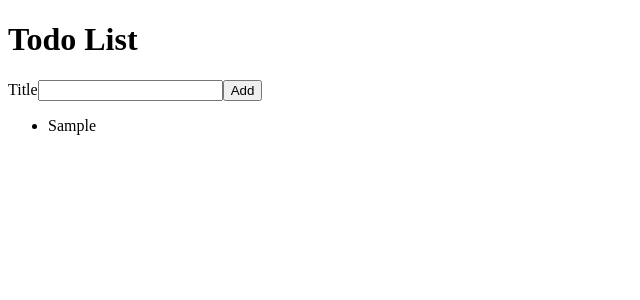
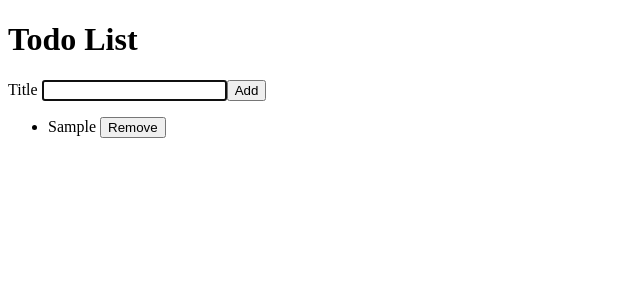
Before and after one commit to AnnaLuky/react-todo, a React (Create React App) app: page / in a window 1280 px wide. Both pictures are taken after typing "Sample" into the empty fields and a click on the button "Add". Shown: the top 300 px of the page, without its empty margins (0-640 px from the left). Built offline with nearby package versions, Linux system fonts and the light colour scheme; the HTML template or start-up script is replaced by a standard one.

Commit message:
Lesson 1.6

```diff
--- a/src/AddTodoForm.js
+++ b/src/AddTodoForm.js
@@ -1,4 +1,5 @@
 import React, { useState } from "react";
+import { InputWithLabel } from "./InputWithLabel";
 
 function AddTodoForm({ onAddTodo }) {
     const [todoTitle, setTodoTitle] = useState("");
@@ -19,8 +20,7 @@ function AddTodoForm({ onAddTodo }) {
 
     return (
         <form onSubmit={handleAddTodo}>
-            <label htmlFor="todoTitle" >Title</label>
-            <input name="title" id="todoTitle" type="text" value={todoTitle} onChange={handleTitleChange}></input>
+            <InputWithLabel todoTitle={todoTitle} handleTitleChange={handleTitleChange} >Title</InputWithLabel>
             <button type="submit">Add</button>
         </form>
     );
--- a/src/App.js
+++ b/src/App.js
@@ -20,12 +20,16 @@ function App() {
     setTodoList([...todoList, newTodo]);
   }
 
+  function removeTodo(id) {
+    const newTodoList = todoList.filter(function (todo) { return todo.id !== id; });
+    setTodoList(newTodoList);
+  }
+
   return (
     <div>
       <h1>Todo List</h1>
       <AddTooForm onAddTodo={addTodo} />
-
-      <TodoList todoList={todoList} />
+      <TodoList onRemoveTodo={removeTodo} todoList={todoList} />
     </div>
   );
 }
--- /dev/null
+++ b/src/InputWithLabel.js
@@ -0,0 +1,16 @@
+import React, { useEffect, useRef } from "react";
+
+export function InputWithLabel({children, todoTitle, handleTitleChange}) {
+    const inputRef = useRef();
+
+    useEffect(()=>{
+        if (inputRef.current){
+            inputRef.current.focus();
+        }
+    });
+
+    return (<>
+        <label htmlFor="todoTitle" >{children} </label>
+        <input name="title" ref={inputRef} id="todoTitle" type="text" value={todoTitle} onChange={handleTitleChange} />
+    </>)
+}
--- a/src/TodoList.js
+++ b/src/TodoList.js
@@ -2,11 +2,11 @@ import React from "react";
 import TodoListItem from "./TodoListItem";
 
 
-function TodoList({ todoList }) {
+function TodoList({ todoList, onRemoveTodo }) {
   return (
     <ul>
       {todoList.map(function (toDoListItem) {
-        return (<TodoListItem key={toDoListItem.id} todo={toDoListItem} />);
+        return (<TodoListItem key={toDoListItem.id} todo={toDoListItem} onRemoveTodo={onRemoveTodo} />);
       })}
     </ul>
   );
--- a/src/TodoListItem.js
+++ b/src/TodoListItem.js
@@ -1,8 +1,13 @@
 import React from "react";
 
-function TodoListItem({ todo }) {
+function TodoListItem({ todo, onRemoveTodo }) {
+
+    function onClick(){
+        onRemoveTodo(todo.id);
+    }
+
     return (
-        <li>{todo.title}</li>
+        <li>{todo.title} <button onClick={onClick}>Remove</button></li>
     );
 }
 
```
